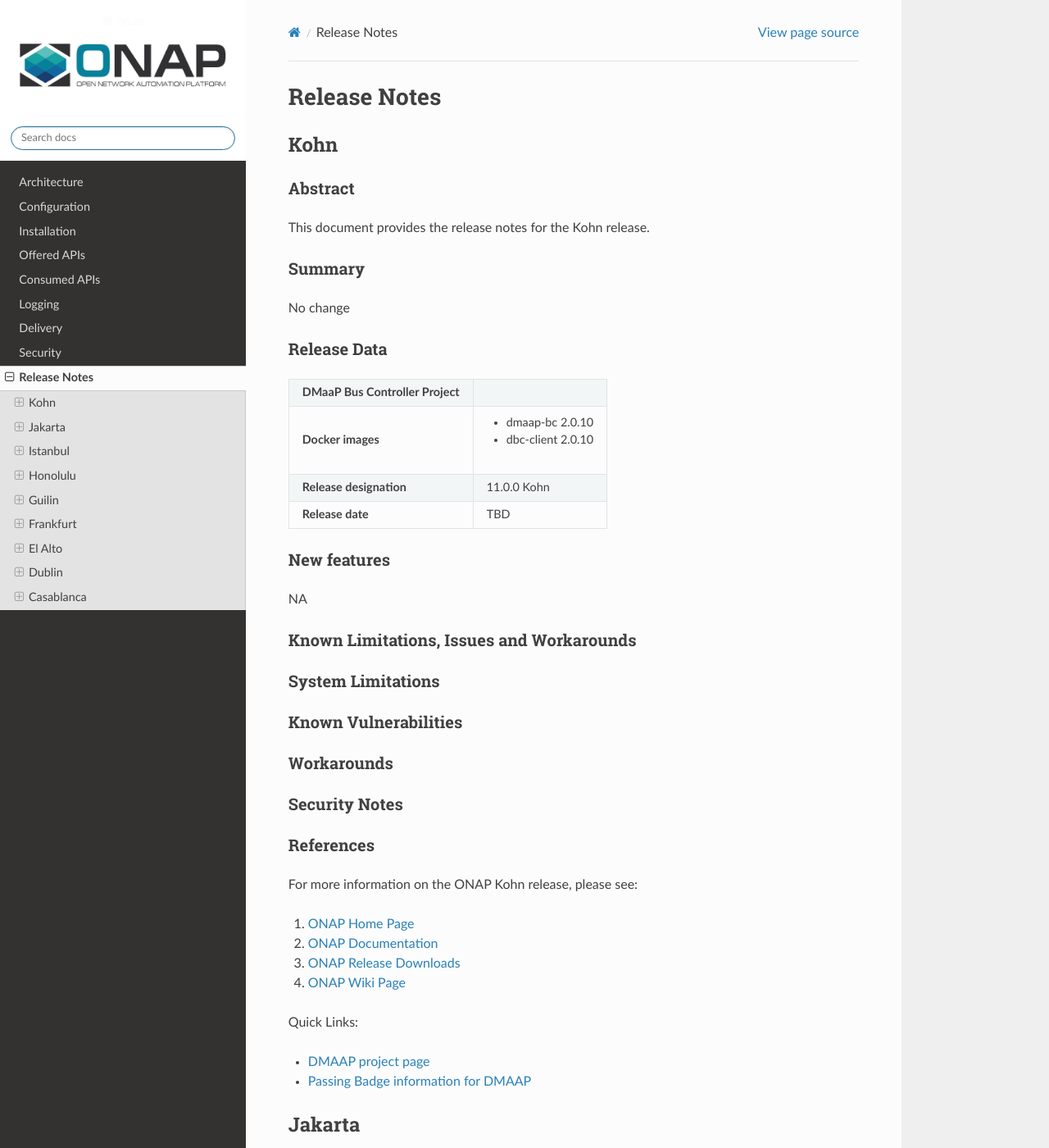
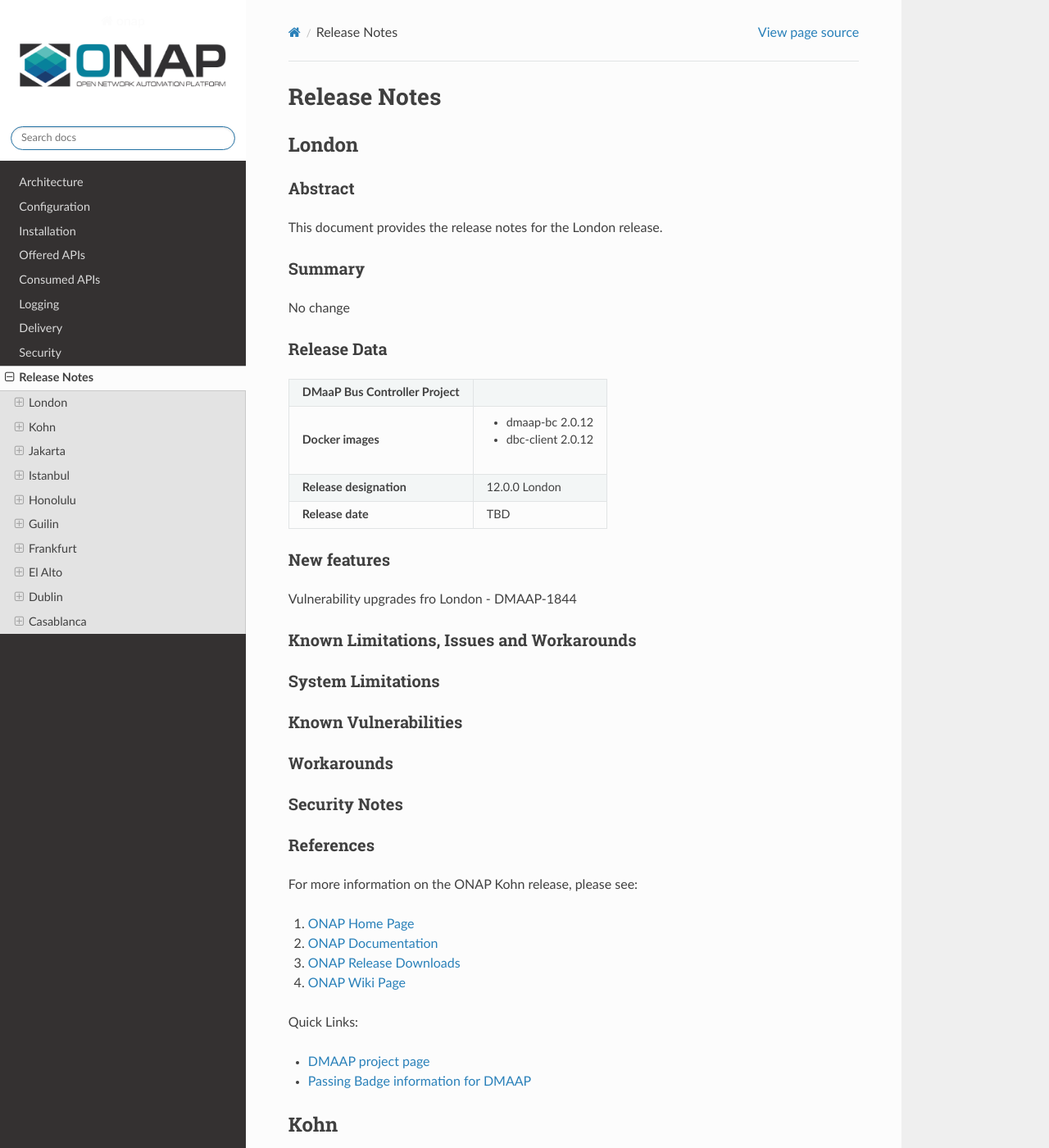
Before and after one commit to onap/dmaap-buscontroller, a Sphinx documentation site: the page built from docs/release-notes.rst, in a window 1280 px wide and 1400 px high. Shown: the whole window at 82% size. Built offline with Sphinx 7.4.7 and the Read the Docs theme 2.0.0, drawn with Linux system fonts in a browser that asks for light colours.

Commit message:
[DMAAP-BC] Update release notes London
Signed-off-by: efiacor <fiachra.corcoran@est.tech>
Change-Id: I1ac06ea6d5215fd031fbe44e6ff601a61802c66e
Issue-ID: DMAAP-1878

```diff
--- a/docs/release-notes.rst
+++ b/docs/release-notes.rst
@@ -15,6 +15,80 @@
 ..      * Except the date and the version number, all the other sections are optional but there must be at least
 ..      * one section describing the purpose of this new release.
 ..      * This note must be removed after content has been added.
+
+London
+======
+
+Abstract
+--------
+This document provides the release notes for the London release.
+
+Summary
+-------
+No change
+
+Release Data
+------------
++--------------------------------------+--------------------------------------+
+| **DMaaP Bus Controller Project**     |                                      |
+|                                      |                                      |
++--------------------------------------+--------------------------------------+
+| **Docker images**                    | - dmaap-bc 2.0.12                    |
+|                                      | - dbc-client 2.0.12                  |
++--------------------------------------+--------------------------------------+
+| **Release designation**              | 12.0.0 London                        |
+|                                      |                                      |
++--------------------------------------+--------------------------------------+
+| **Release date**                     | TBD                                  |
+|                                      |                                      |
++--------------------------------------+--------------------------------------+
+
+
+New features
+------------
+Vulnerability upgrades fro London - DMAAP-1844
+
+Known Limitations, Issues and Workarounds
+-----------------------------------------
+
+System Limitations
+------------------
+
+
+Known Vulnerabilities
+---------------------
+
+
+Workarounds
+-----------
+
+
+Security Notes
+--------------
+
+
+References
+----------
+
+For more information on the ONAP Kohn release, please see:
+
+#. `ONAP Home Page`_
+#. `ONAP Documentation`_
+#. `ONAP Release Downloads`_
+#. `ONAP Wiki Page`_
+
+
+.. _`ONAP Home Page`: https://www.onap.org
+.. _`ONAP Wiki Page`: https://wiki.onap.org
+.. _`ONAP Documentation`: https://docs.onap.org
+.. _`ONAP Release Downloads`: https://git.onap.org
+
+
+Quick Links:
+
+- `DMAAP project page <https://wiki.onap.org/display/DW/DMaaP+Planning>`_
+- `Passing Badge information for DMAAP <https://bestpractices.coreinfrastructure.org/en/projects/2147>`_
+
 
 Kohn
 ====
@@ -39,7 +113,7 @@
 | **Release designation**              | 11.0.0 Kohn                          |
 |                                      |                                      |
 +--------------------------------------+--------------------------------------+
-| **Release date**                     | TBD                                  |
+| **Release date**                     | 2022-12-05                           |
 |                                      |                                      |
 +--------------------------------------+--------------------------------------+
 
--- a/pom.xml
+++ b/pom.xml
@@ -33,7 +33,7 @@
   </parent>
 
   <properties>
-    <revision>2.0.12-SNAPSHOT</revision>
+    <revision>2.0.13-SNAPSHOT</revision>
     <multiproject.basedir>${basedir}</multiproject.basedir>
     <docker.maven.plugin.version>1.0.0</docker.maven.plugin.version>
     <project.build.sourceEncoding>UTF-8</project.build.sourceEncoding>
```
Also changed, not shown: 1 other file.
